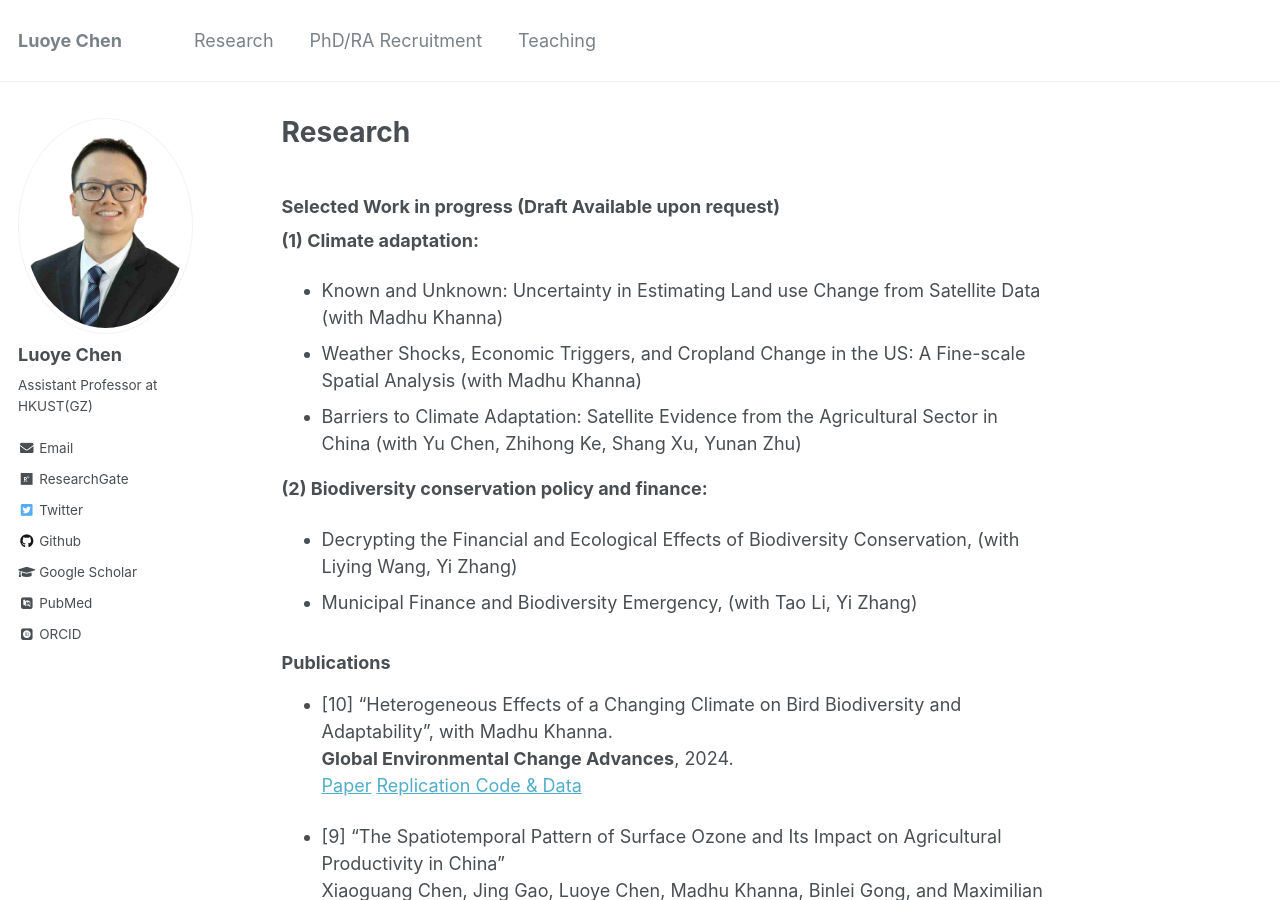
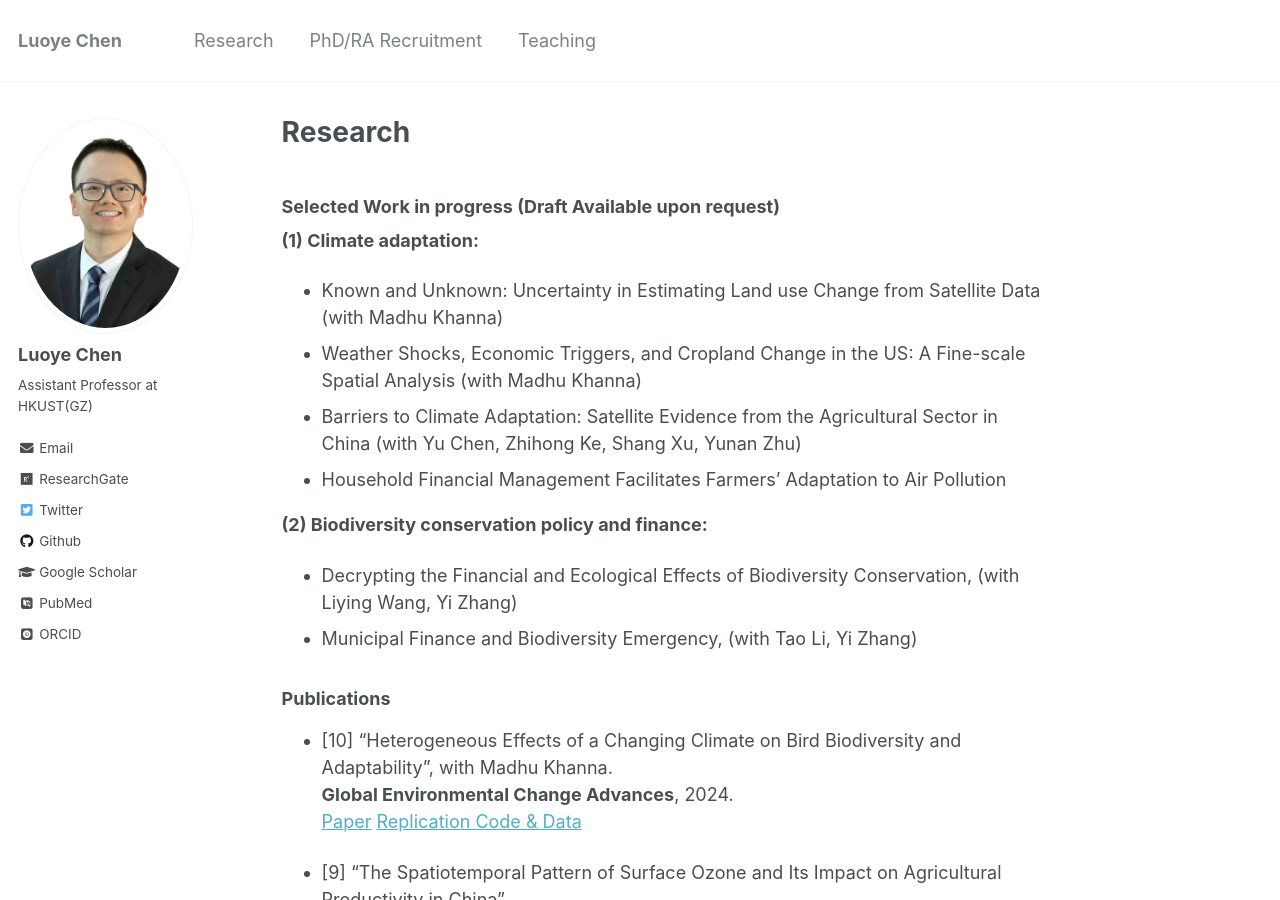
Before and after one commit to luoyec/luoyec.github.io, a Jekyll site: the page built from _pages/publication2.md, in a window 1280 px wide and 900 px high. Built offline with Jekyll 4.4.1, drawn with Linux system fonts in a browser that asks for light colours; some web fonts are replaced.

Commit message:
Update publication2.md

```diff
--- a/_pages/publication2.md
+++ b/_pages/publication2.md
@@ -13,6 +13,7 @@ redirect_from:
 - Known and Unknown: Uncertainty in Estimating Land use Change from Satellite Data (with Madhu Khanna)
 - Weather Shocks, Economic Triggers, and Cropland Change in the US: A Fine-scale Spatial Analysis (with Madhu Khanna)
 - Barriers to Climate Adaptation: Satellite Evidence from the Agricultural Sector in China (with Yu Chen, Zhihong Ke, Shang Xu, Yunan Zhu)
+- Household Financial Management Facilitates Farmers’ Adaptation to Air Pollution
 
 **(2) Biodiversity conservation policy and finance:**
 - Decrypting the Financial and Ecological Effects of Biodiversity Conservation, (with Liying Wang, Yi Zhang)
```
